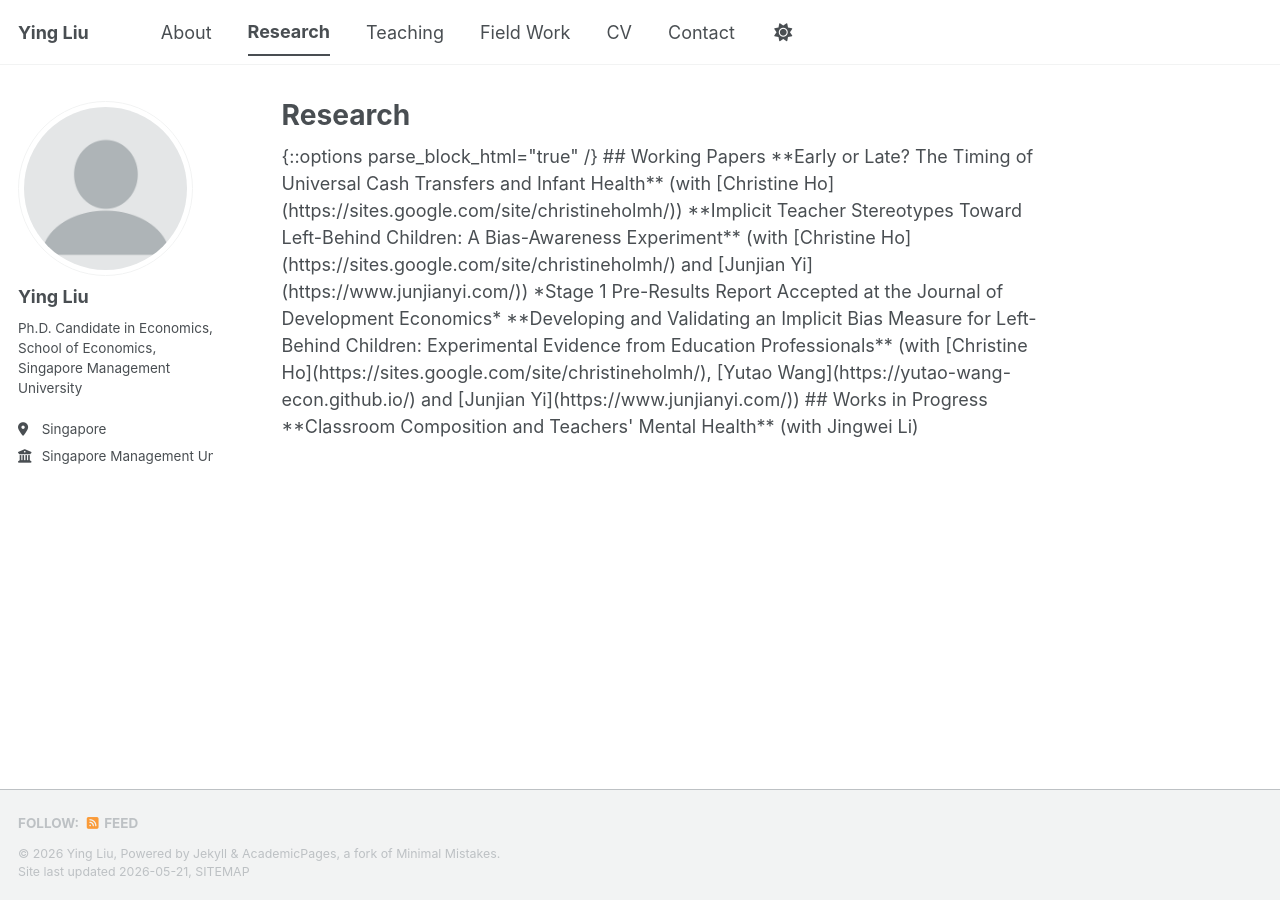
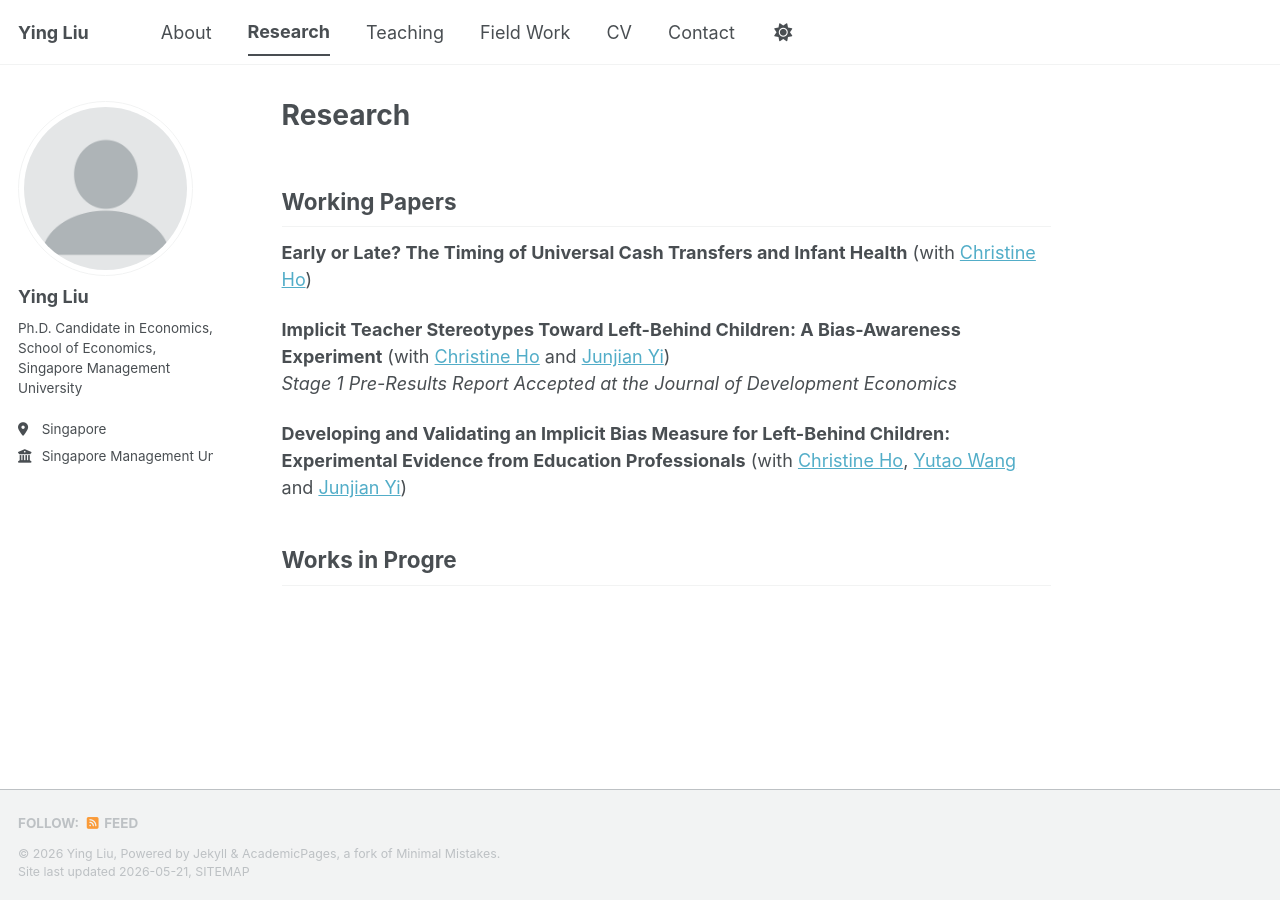
Before and after one commit to YingLIU2022/YingLIU2022.github.io, a Jekyll site: the page built from _pages/publications.html, in a window 1280 px wide. Built offline with Jekyll 4.4.1, drawn with Linux system fonts in a browser that asks for light colours; a script bundle is joined from its source files by our own code; library files that are not in the unit come from our copies.

Commit message:
Update publications.html

```diff
--- a/_pages/publications.html
+++ b/_pages/publications.html
@@ -4,17 +4,13 @@ permalink: /publications/
 author_profile: true
 ---
 
-{::options parse_block_html="true" /}
+<h2>Working Papers</h2>
 
-## Working Papers
+<p><strong>Early or Late? The Timing of Universal Cash Transfers and Infant Health</strong> (with <a href="https://sites.google.com/site/christineholmh/">Christine Ho</a>)</p>
 
-**Early or Late? The Timing of Universal Cash Transfers and Infant Health** (with [Christine Ho](https://sites.google.com/site/christineholmh/))
+<p><strong>Implicit Teacher Stereotypes Toward Left-Behind Children: A Bias-Awareness Experiment</strong> (with <a href="https://sites.google.com/site/christineholmh/">Christine Ho</a> and <a href="https://www.junjianyi.com/">Junjian Yi</a>)<br>
+<em>Stage 1 Pre-Results Report Accepted at the Journal of Development Economics</em></p>
 
-**Implicit Teacher Stereotypes Toward Left-Behind Children: A Bias-Awareness Experiment** (with [Christine Ho](https://sites.google.com/site/christineholmh/) and [Junjian Yi](https://www.junjianyi.com/))
-*Stage 1 Pre-Results Report Accepted at the Journal of Development Economics*
+<p><strong>Developing and Validating an Implicit Bias Measure for Left-Behind Children: Experimental Evidence from Education Professionals</strong> (with <a href="https://sites.google.com/site/christineholmh/">Christine Ho</a>, <a href="https://yutao-wang-econ.github.io/">Yutao Wang</a> and <a href="https://www.junjianyi.com/">Junjian Yi</a>)</p>
 
-**Developing and Validating an Implicit Bias Measure for Left-Behind Children: Experimental Evidence from Education Professionals** (with [Christine Ho](https://sites.google.com/site/christineholmh/), [Yutao Wang](https://yutao-wang-econ.github.io/) and [Junjian Yi](https://www.junjianyi.com/))
-
-## Works in Progress
-
-**Classroom Composition and Teachers' Mental Health** (with Jingwei Li)
+<h2>Works in Progre
```
